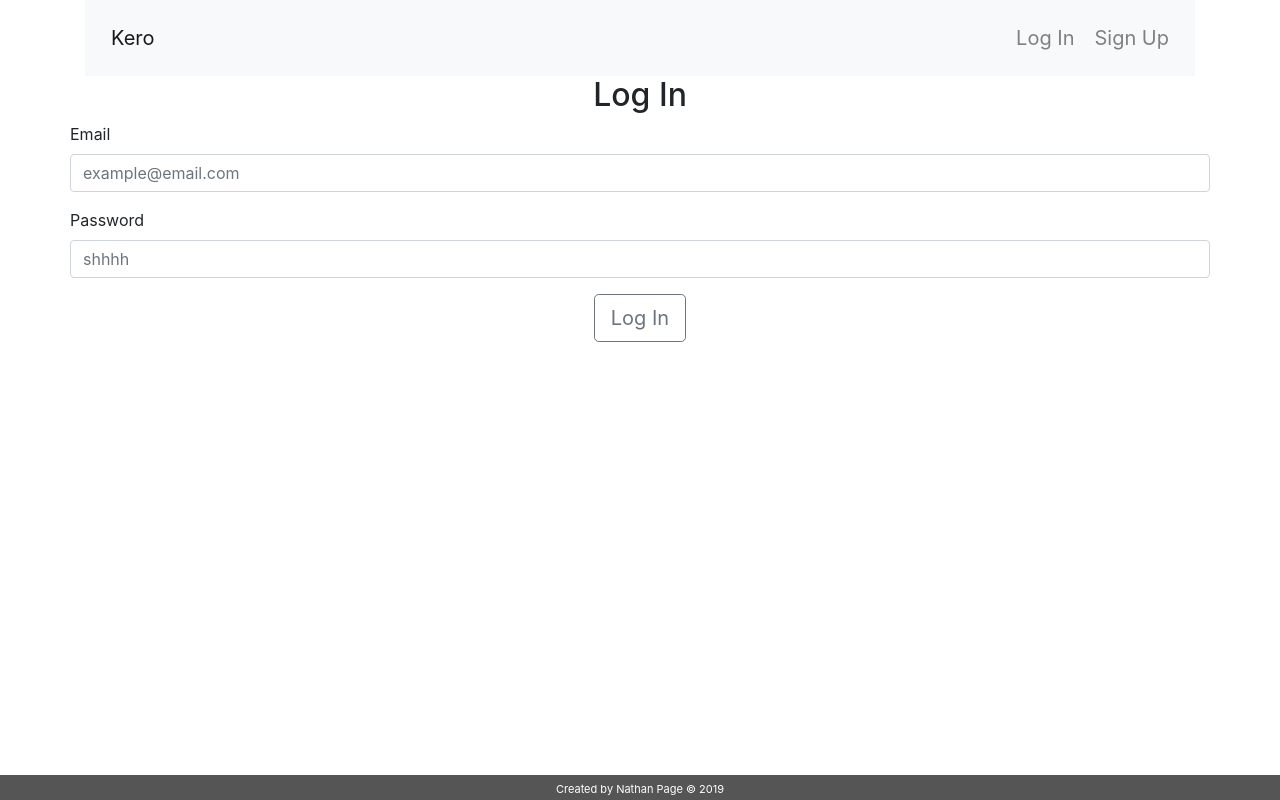
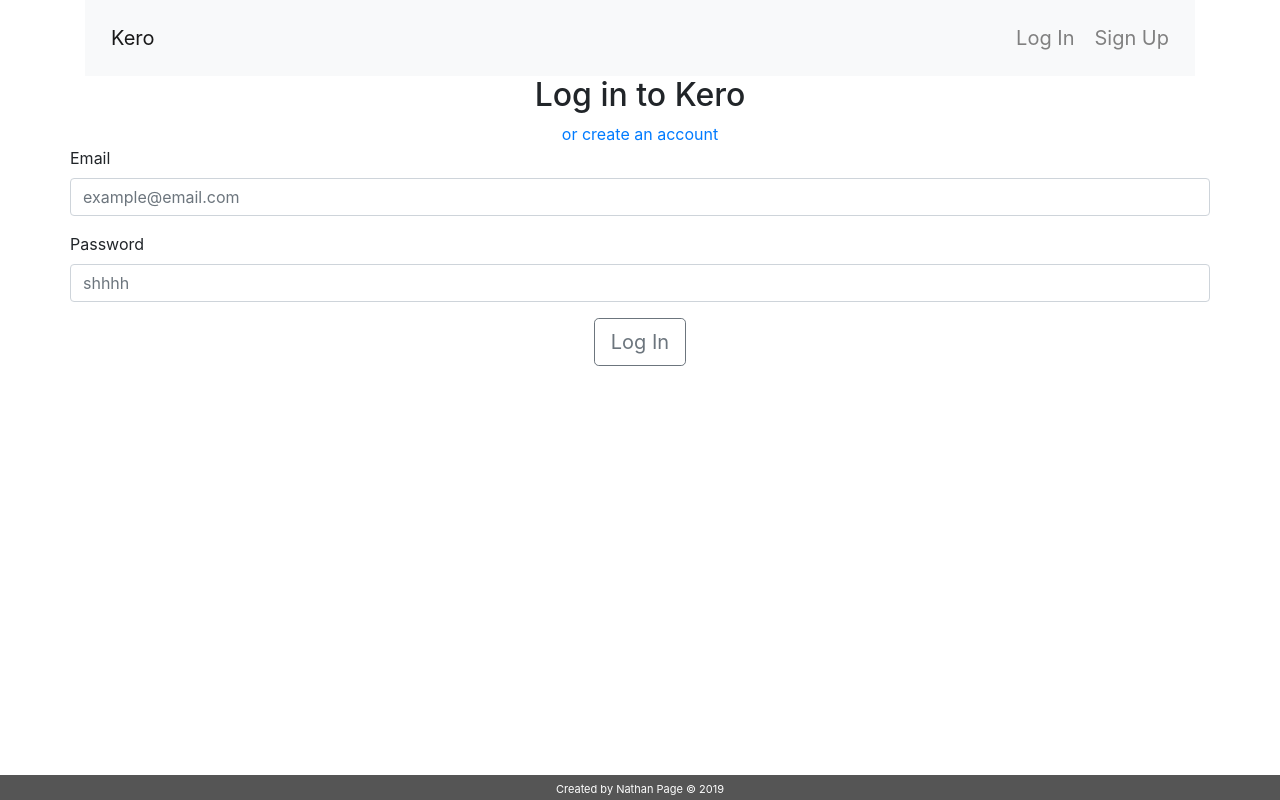
Before and after one commit to nathanalexanderpage/kero, a React (Create React App) app in the folder client-side/: page /login in a window 1280 px wide. Built offline with nearby package versions, Linux system fonts and the light colour scheme; no server answers.

Commit message:
added a link to create a account on log in page

```diff
--- a/client-side/src/auth/Login.js
+++ b/client-side/src/auth/Login.js
@@ -2,7 +2,8 @@ import React, { Component } from 'react';
 import { Redirect } from 'react-router-dom';
 import axios from 'axios';
 import SERVER_URL from '../constants/server';
-import { Button, Form, FormGroup, Label, Input, Fade } from 'reactstrap';
+import { Button, Form, FormGroup, Label, Input, Fade, Col } from 'reactstrap';
+import { Link } from 'react-router-dom';
 
 class Login extends Component {
   constructor(props){
@@ -43,7 +44,8 @@ class Login extends Component {
     }
     return(
       <div>
-        <h2>Log In</h2>
+        <h2>Log in to Kero</h2>
+        <Link to="/signup">or create an account</Link>
         <Form onSubmit={this.handleSubmit}>
           <FormGroup row>
             <Label for="Email">Email</Label>
```
